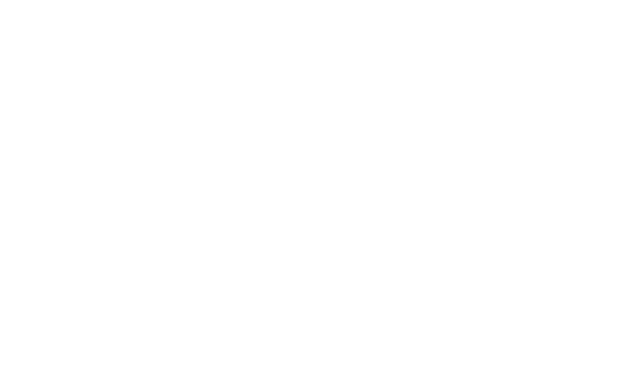
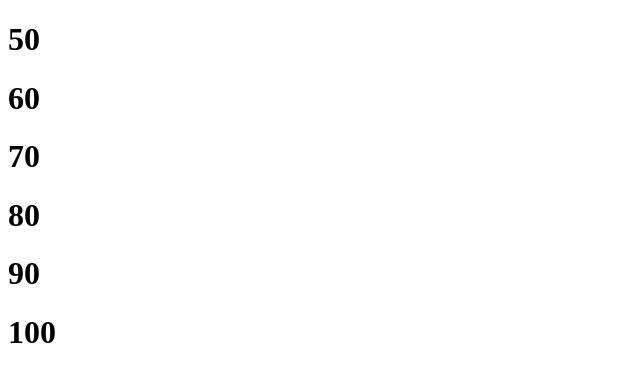
Before and after one commit to abdulsami-2001/Forget-Each-N-EveryThing-Of-Programming-But-Its-A-Try-Again, a React (Create React App) app in the folder React-JS/all-tut-prac-again/: page / in a window 1280 px wide. Shown: the top 382 px of the page, without its empty margins (0-640 px from the left). Built offline with nearby package versions, Linux system fonts and the light colour scheme.

Commit message:
till 36, Lists in REACT JS

```diff
--- a/React-JS/all-tut-prac-again/src/App.js
+++ b/React-JS/all-tut-prac-again/src/App.js
@@ -43,6 +43,7 @@
 // import CR from './Conditional Renderining 35/CR.component'
 
 
+import List from './List 36/List.component'
 
 class App extends Component{
 
@@ -106,6 +107,8 @@
 
                 {/* <CR isRegister={true} /> */}
 
+                <List/>
+
             </Fragment >
         )
     }
--- /dev/null
+++ b/React-JS/all-tut-prac-again/src/List 36/List.component.jsx
@@ -0,0 +1,12 @@
+import React, { Component } from 'react'
+
+export default class List extends Component {
+    render() {
+        const arr = [50,60,70,80,90,100];
+        return (
+            <>
+                {arr.map((item,index)=><h1 key={index}>{item}</h1>)}
+           </>
+        )
+    }
+}
```
